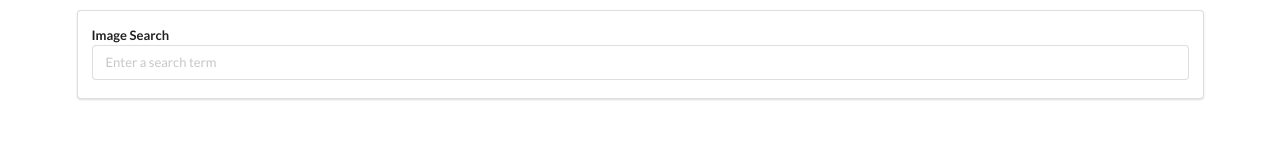
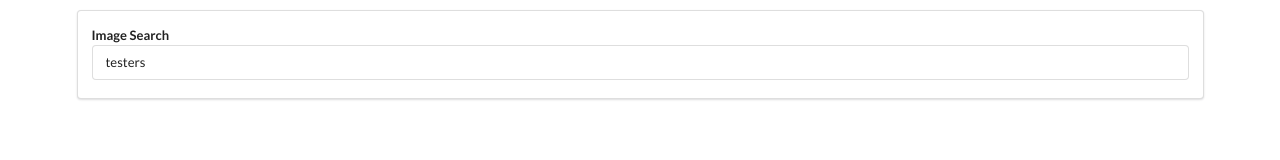
Before and after one commit to aneylon/react-examples, a React (Create React App) app in the folder udemy/pics/: page / in a window 1280 px wide. Shown: the top 160 px of the page. Built offline with nearby package versions, Linux system fonts and the light colour scheme.

Commit message:
Make componenet controlled.

```diff
--- a/udemy/pics/src/components/SearchBar.js
+++ b/udemy/pics/src/components/SearchBar.js
@@ -1,9 +1,10 @@
 import React from "react";
 
 class SearchBar extends React.Component {
-  onInputChange (event) {
-    console.log('change it!', event.target.value)
-  }
+  state = { searchTerm : 'testers' }
+  // onInputChange (event) {
+  //   console.log('change it!', event.target.value)
+  // }
 
   render () {
     return (
@@ -12,7 +13,10 @@ class SearchBar extends React.Component {
           <div className="field">
             <label>Image Search
               <input
-                onChange={this.onInputChange}
+                // onChange={this.onInputChange}
+                onChange={(event) => this.setState({searchTerm: event.target.value})}
+                onClick={(event) => console.info('click', event.target.value)}
+                value={this.state.searchTerm}
                 className="field"
                 type='text'
                 placeholder="Enter a search term" />
```
